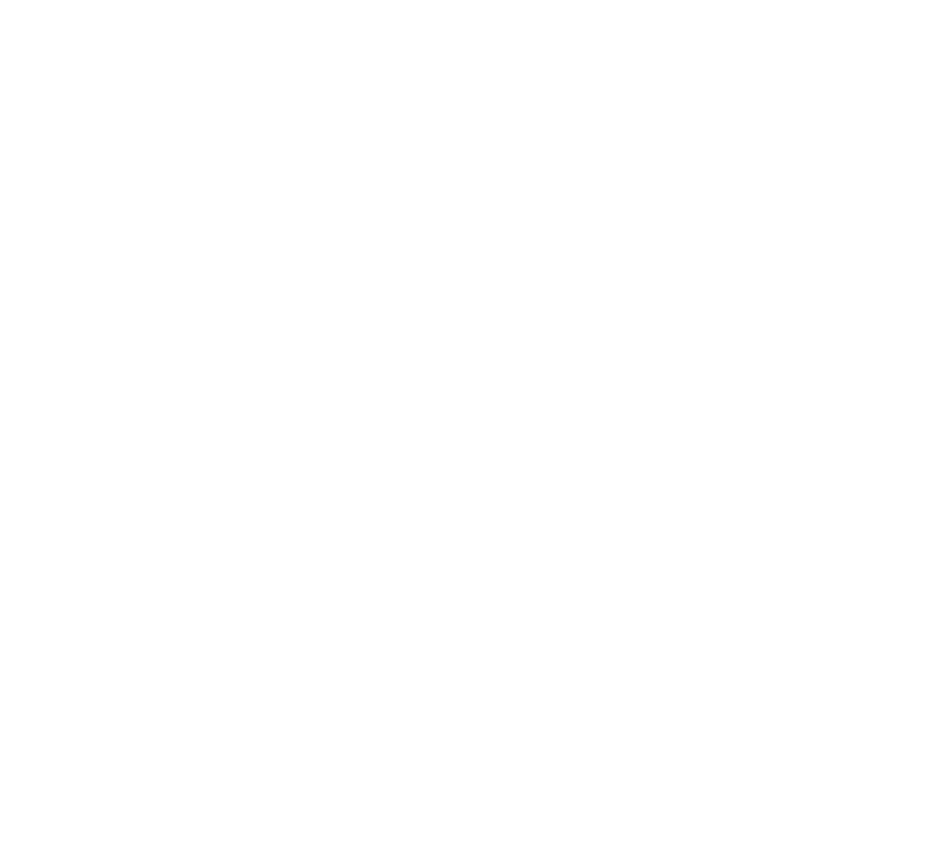
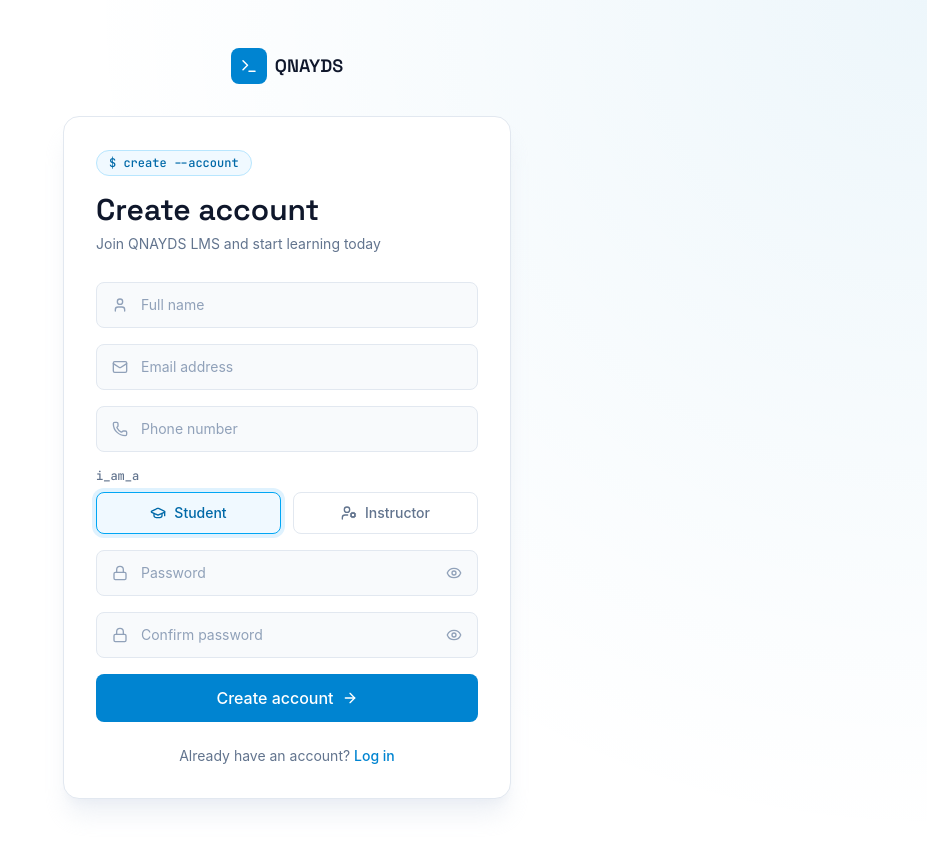
Before and after one commit to qnayds2026/lms-frontend, a React (Vite) app: page /register in a window 1280 px wide. Before the commit this address had no page. Shown: the whole page, without its empty margins (353-1280 px from the left). Before the commit the page ends 800 px from the top, so only its background shows below. Built offline with nearby package versions, Linux system fonts and the light colour scheme; no server answers.

Commit message:
Register page added

```diff
--- a/src/App.jsx
+++ b/src/App.jsx
@@ -2,6 +2,7 @@
 import { BrowserRouter as Router, Routes, Route } from "react-router-dom";
 import Layout from "./layoutes/Layout";
 import Home from "./pages/Home";
+import Register from "./pages/Register";
 
 const App = () => {
   return (
@@ -12,6 +13,9 @@
             <Route index element={<Home />} />
           </Route>
         </Routes>
+        <Routes>
+          <Route path="/register" element={<Register />} />
+        </Routes>
       </Router>
     </>
   );
--- /dev/null
+++ b/src/pages/Register.jsx
@@ -0,0 +1,272 @@
+import { useState } from "react";
+import api from "../api/axios";
+import {
+  Terminal,
+  User,
+  Mail,
+  Phone,
+  Lock,
+  Eye,
+  EyeOff,
+  GraduationCap,
+  UserCog,
+  ArrowRight,
+} from "lucide-react";
+import { Link, useNavigate } from "react-router-dom";
+
+const FONT_IMPORT = `@import url('https://fonts.googleapis.com/css2?family=Space+Grotesk:wght@500;600;700&family=Inter:wght@400;500;600&family=JetBrains+Mono:wght@400;500&display=swap');`;
+
+const display = { fontFamily: "'Space Grotesk', sans-serif" };
+const mono = { fontFamily: "'JetBrains Mono', monospace" };
+
+const inputBase =
+  "w-full rounded-lg border border-slate-200 bg-slate-50 pl-11 pr-4 py-3 text-sm text-slate-900 placeholder:text-slate-400 outline-none transition focus:border-sky-500 focus:ring-4 focus:ring-sky-100 focus:bg-white";
+
+const Register = () => {
+  const [formData, setFormData] = useState({
+    name: "",
+    email: "",
+    phone: "",
+    password: "",
+    confirmPassword: "",
+    role: "STUDENT",
+  });
+  const [showPassword, setShowPassword] = useState(false);
+  const [showConfirm, setShowConfirm] = useState(false);
+  const [loading, setLoading] = useState(false);
+  const navigate = useNavigate();
+
+  const handleChange = (e) => {
+    setFormData({
+      ...formData,
+      [e.target.name]: e.target.value,
+    });
+  };
+
+  const setRole = (role) => setFormData((f) => ({ ...f, role }));
+
+  const handleSubmit = async (e) => {
+    e.preventDefault();
+
+    if (formData.password !== formData.confirmPassword) {
+      return alert("Passwords do not match");
+    }
+
+    try {
+      setLoading(true);
+      const payload = {
+        name: formData.name,
+        email: formData.email,
+        phone: formData.phone,
+        password: formData.password,
+        role: formData.role,
+      };
+
+      localStorage.setItem("token", res.data.token);
+      localStorage.setItem("user", JSON.stringify(res.data.data));
+      const res = await api.post("/auth/register", payload);
+
+      console.log(res.data);
+
+      alert("Registration successful");
+
+      const role = res.data.data.role;
+
+      if (role === "ADMIN") {
+        navigate("/admin/dashboard");
+      } else if (role === "INSTRUCTOR") {
+        navigate("/instructor/dashboard");
+      } else {
+        navigate("/student/dashboard");
+      }
+    } catch (error) {
+      console.error(error);
+
+      alert(error.response?.data?.message || "Registration failed");
+    } finally {
+      setLoading(false);
+    }
+  };
+
+  return (
+    <div className="min-h-screen bg-white flex items-center justify-center px-4 py-12 relative overflow-hidden">
+      <style>{FONT_IMPORT}</style>
+      <div className="absolute inset-0 bg-[radial-gradient(circle_at_top_right,rgba(2,132,199,0.07),transparent_55%)]" />
+
+      <div className="w-full max-w-md relative">
+        {/* Brand mark */}
+        <div className="flex items-center justify-center gap-2 mb-8">
+          <div className="w-9 h-9 rounded-lg bg-sky-600 flex items-center justify-center">
+            <Terminal className="w-4.5 h-4.5 text-white" />
+          </div>
+          <span
+            className="font-semibold text-slate-900 text-lg"
+            style={display}
+          >
+            QNAYDS
+          </span>
+        </div>
+
+        <div className="bg-white rounded-2xl border border-slate-200 shadow-xl shadow-slate-200/60 p-8">
+          <span
+            className="inline-flex items-center gap-1.5 px-3 py-1 rounded-full border border-sky-200 bg-sky-50 text-sky-700 text-xs font-medium"
+            style={mono}
+          >
+            $ create --account
+          </span>
+          <h1
+            className="mt-4 text-3xl font-semibold text-slate-900"
+            style={display}
+          >
+            Create account
+          </h1>
+          <p className="mt-1.5 text-slate-500 text-sm">
+            Join QNAYDS LMS and start learning today
+          </p>
+
+          <form onSubmit={handleSubmit} className="mt-7 space-y-4">
+            <div className="relative">
+              <User className="w-4 h-4 text-slate-400 absolute left-4 top-1/2 -translate-y-1/2" />
+              <input
+                type="text"
+                name="name"
+                placeholder="Full name"
+                className={inputBase}
+                onChange={handleChange}
+                required
+              />
+            </div>
+
+            <div className="relative">
+              <Mail className="w-4 h-4 text-slate-400 absolute left-4 top-1/2 -translate-y-1/2" />
+              <input
+                type="email"
+                name="email"
+                placeholder="Email address"
+                className={inputBase}
+                onChange={handleChange}
+                required
+              />
+            </div>
+
+            <div className="relative">
+              <Phone className="w-4 h-4 text-slate-400 absolute left-4 top-1/2 -translate-y-1/2" />
+              <input
+                type="text"
+                name="phone"
+                placeholder="Phone number"
+                className={inputBase}
+                onChange={handleChange}
+              />
+            </div>
+
+            {/* Role picker */}
+            <div>
+              <p
+                className="text-xs font-medium text-slate-500 mb-2"
+                style={mono}
+              >
+                i_am_a
+              </p>
+              <div className="grid grid-cols-2 gap-3">
+                <button
+                  type="button"
+                  onClick={() => setRole("STUDENT")}
+                  className={`flex items-center justify-center gap-2 rounded-lg border py-2.5 text-sm font-medium transition ${
+                    formData.role === "STUDENT"
+                      ? "border-sky-500 bg-sky-50 text-sky-700 ring-4 ring-sky-100"
+                      : "border-slate-200 text-slate-500 hover:border-slate-300"
+                  }`}
+                >
+                  <GraduationCap className="w-4 h-4" />
+                  Student
+                </button>
+                <button
+                  type="button"
+                  onClick={() => setRole("INSTRUCTOR")}
+                  className={`flex items-center justify-center gap-2 rounded-lg border py-2.5 text-sm font-medium transition ${
+                    formData.role === "INSTRUCTOR"
+                      ? "border-sky-500 bg-sky-50 text-sky-700 ring-4 ring-sky-100"
+                      : "border-slate-200 text-slate-500 hover:border-slate-300"
+                  }`}
+                >
+                  <UserCog className="w-4 h-4" />
+                  Instructor
+                </button>
+              </div>
+            </div>
+
+            <div className="relative">
+              <Lock className="w-4 h-4 text-slate-400 absolute left-4 top-1/2 -translate-y-1/2" />
+              <input
+                type={showPassword ? "text" : "password"}
+                name="password"
+                placeholder="Password"
+                className={`${inputBase} pr-11`}
+                onChange={handleChange}
+                required
+              />
+              <button
+                type="button"
+                onClick={() => setShowPassword((s) => !s)}
+                className="absolute right-4 top-1/2 -translate-y-1/2 text-slate-400 hover:text-slate-600"
+                tabIndex={-1}
+              >
+                {showPassword ? (
+                  <EyeOff className="w-4 h-4" />
+                ) : (
+                  <Eye className="w-4 h-4" />
+                )}
+              </button>
+            </div>
+
+            <div className="relative">
+              <Lock className="w-4 h-4 text-slate-400 absolute left-4 top-1/2 -translate-y-1/2" />
+              <input
+                type={showConfirm ? "text" : "password"}
+                name="confirmPassword"
+                placeholder="Confirm password"
+                className={`${inputBase} pr-11`}
+                onChange={handleChange}
+                required
+              />
+              <button
+                type="button"
+                onClick={() => setShowConfirm((s) => !s)}
+                className="absolute right-4 top-1/2 -translate-y-1/2 text-slate-400 hover:text-slate-600"
+                tabIndex={-1}
+              >
+                {showConfirm ? (
+                  <EyeOff className="w-4 h-4" />
+                ) : (
+                  <Eye className="w-4 h-4" />
+                )}
+              </button>
+            </div>
+
+            <button
+              type="submit"
+              disabled={loading}
+              className="w-full bg-sky-600 hover:bg-sky-700 disabled:opacity-60 disabled:cursor-not-allowed text-white py-3 rounded-lg font-medium transition inline-flex items-center justify-center gap-2"
+            >
+              {loading ? "Creating account..." : "Create account"}
+              {!loading && <ArrowRight className="w-4 h-4" />}
+            </button>
+          </form>
+
+          <p className="text-center mt-6 text-sm text-slate-500">
+            Already have an account?{" "}
+            <Link
+              href="/login"
+              className="text-sky-600 font-medium hover:text-sky-700"
+            >
+              Log in
+            </Link>
+          </p>
+        </div>
+      </div>
+    </div>
+  );
+};
+
+export default Register;
```
